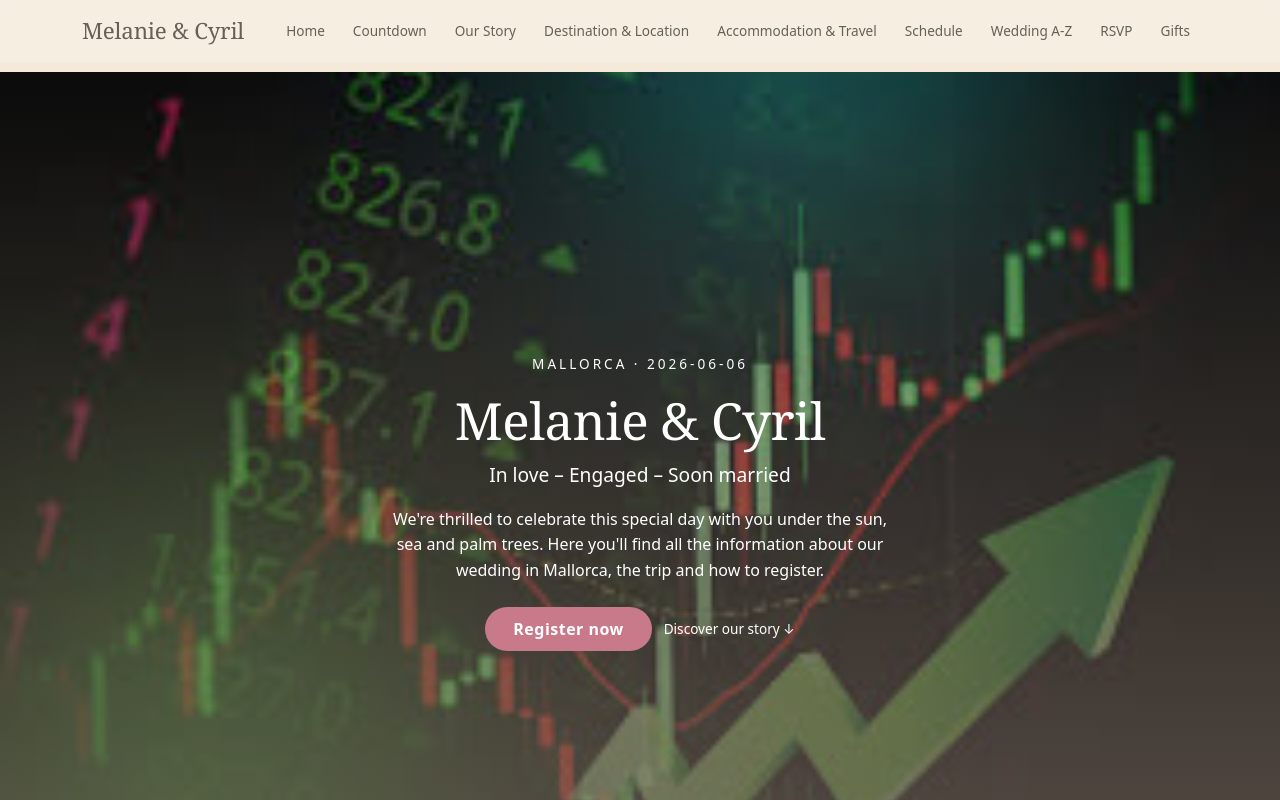
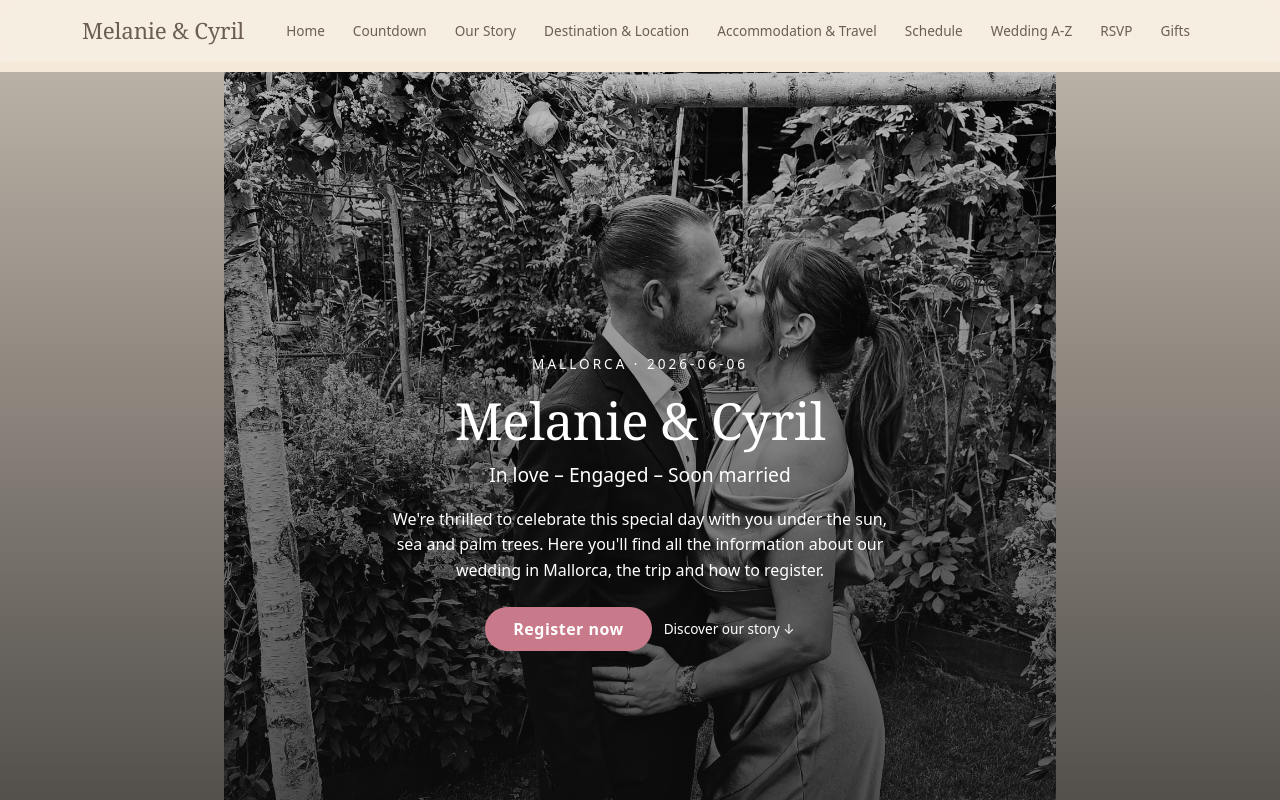
Before and after one commit to cyrilgarillo/meryl26, a Next.js app: page / in a window 1280 px wide. Shown: the top 800 px of the page. Built offline with nearby package versions, Linux system fonts and the light colour scheme; no server answers.

Commit message:
Initial commit

```diff
--- a/src/app/sections/About.module.css
+++ b/src/app/sections/About.module.css
@@ -6,23 +6,29 @@
   align-items: stretch;
   justify-content: center;
   color: #ffffff;
-  background-image: url("/images/hero-wedding.jpg"); /* Bildpfad anpassen */
-  background-size: cover;
+
+  /* Background Image */
+  background-image: url("/images/hero-wedding.jpg");
+  background-repeat: no-repeat;
+
+  /* OPTION 1: weniger Zoom */
+  background-size: 65%;
   background-position: center center;
-  background-repeat: no-repeat;
 }
 
+/* Overlay for better text contrast */
 .overlay {
   position: absolute;
   inset: 0;
   background: linear-gradient(
-      to bottom,
-      rgba(0, 0, 0, 0.25),
-      rgba(107, 94, 85, 0.75)
-    ); /* leicht taupe */
+    to bottom,
+    rgba(8, 8, 8, 0.25),
+    rgba(15, 15, 15, 0.75)
+  );
   z-index: 1;
 }
 
+/* Content positioning */
 .contentWrapper {
   position: relative;
   z-index: 2;
@@ -38,52 +44,7 @@
   padding: 120px 15px 80px;
 }
 
-.smallTop {
-  letter-spacing: 0.22em;
-  text-transform: uppercase;
-  font-size: 0.8rem;
-}
-
-.hero {
-  position: relative;
-  min-height: 100vh;
-  width: 100%;
-  display: flex;
-  align-items: stretch;
-  justify-content: center;
-  color: #ffffff;
-  background-image: url("/images/hero-wedding.jpg");
-  background-size: cover;
-  background-position: center center;
-  background-repeat: no-repeat;
-}
-
-.overlay {
-  position: absolute;
-  inset: 0;
-  background: linear-gradient(
-    to bottom,
-    rgba(0, 0, 0, 0.25),
-    rgba(107, 94, 85, 0.75)
-  );
-  z-index: 1;
-}
-
-.contentWrapper {
-  position: relative;
-  z-index: 2;
-  width: 100%;
-  display: flex;
-  align-items: center;
-}
-
-.contentInner {
-  max-width: 640px;
-  margin: 0 auto;
-  text-align: center;
-  padding: 120px 15px 80px;
-}
-
+/* Text styles */
 .smallTop {
   letter-spacing: 0.22em;
   text-transform: uppercase;
@@ -108,6 +69,7 @@
   margin: 0 auto;
 }
 
+/* Buttons */
 .buttons {
   margin-top: var(--spacing-lg);
   display: flex;
@@ -136,6 +98,7 @@
   outline-offset: 2px;
 }
 
+/* Desktop adjustments */
 @media (min-width: 992px) {
   .contentInner {
     padding-top: 140px;
@@ -146,14 +109,3 @@
     justify-content: center;
   }
 }
-
-@media (min-width: 992px) {
-  .contentInner {
-    padding-top: 140px;
-  }
-
-  .buttons {
-    flex-direction: row;
-    justify-content: center;
-  }
-}
```
Also changed, not shown: public/images/hero-wedding.jpg.
